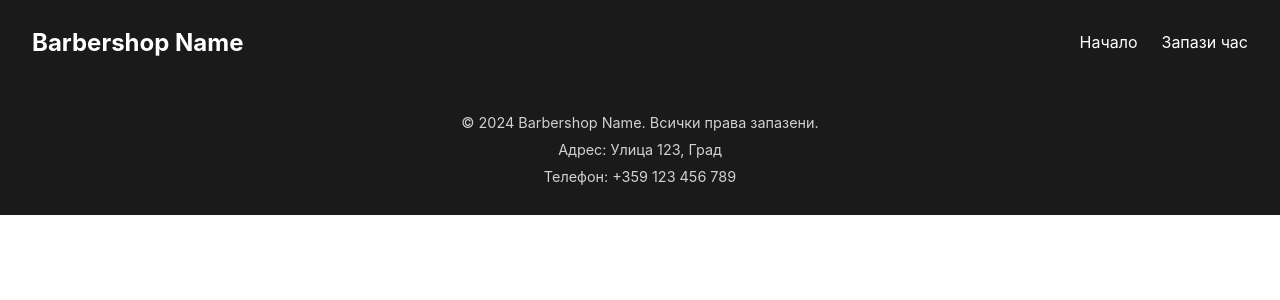
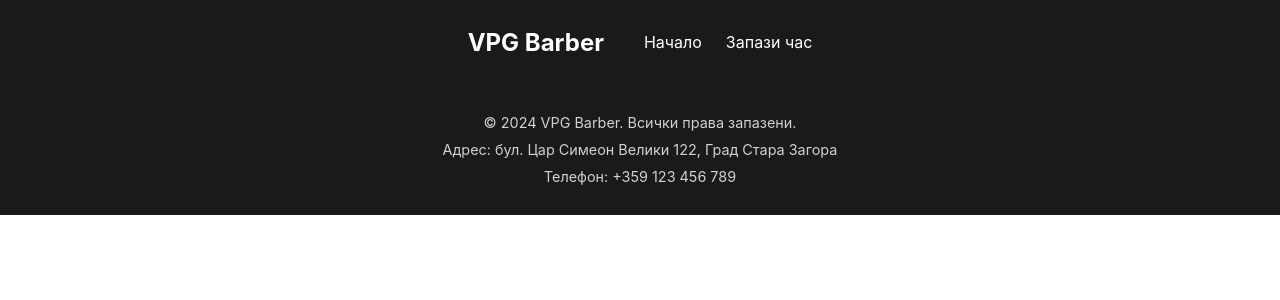
Before and after one commit to Dimitar32/vpg-barbershop, a React (Create React App) app: page /contact in a window 1280 px wide. Shown: the top 300 px of the page. Built offline with nearby package versions, Linux system fonts and the light colour scheme.

Commit message:
add calendly in the app

```diff
--- a/package.json
+++ b/package.json
@@ -7,6 +7,7 @@
     "@testing-library/react": "^13.4.0",
     "@testing-library/user-event": "^13.5.0",
     "react": "^18.3.1",
+    "react-calendly": "^4.3.1",
     "react-dom": "^18.3.1",
     "react-router-dom": "^6.27.0",
     "react-scripts": "5.0.1",
--- a/public/index.html
+++ b/public/index.html
@@ -24,7 +24,7 @@
       work correctly both with client-side routing and a non-root public URL.
       Learn how to configure a non-root public URL by running `npm run build`.
     -->
-    <title>React App</title>
+    <title>VPG Barber</title>
   </head>
   <body>
     <noscript>You need to enable JavaScript to run this app.</noscript>
--- a/src/components/Footer/Footer.jsx
+++ b/src/components/Footer/Footer.jsx
@@ -3,8 +3,8 @@ import './Footer.css';
 
 const Footer = () => (
   <footer className="footer">
-    <p>&copy; {new Date().getFullYear()} Barbershop Name. Всички права запазени.</p>
-    <p>Адрес: Улица 123, Град</p>
+    <p>&copy; {new Date().getFullYear()} VPG Barber. Всички права запазени.</p>
+    <p>Адрес: бул. Цар Симеон Велики 122, Град Стара Загора</p>
     <p>Телефон: +359 123 456 789</p>
   </footer>
 );
--- a/src/components/Header/Header.css
+++ b/src/components/Header/Header.css
@@ -1,6 +1,6 @@
 .header {
     display: flex;
-    justify-content: space-between;
+    justify-content: center;
     align-items: center;
     padding: 1rem 2rem;
     background-color: #1a1a1a; /* Тъмно сиво/черно */
--- a/src/components/Header/Header.jsx
+++ b/src/components/Header/Header.jsx
@@ -5,7 +5,7 @@ import './Header.css';
 const Header = () => (
   <header className="header">
     <div className="logo">
-      <h1>Barbershop Name</h1>
+      <h1>VPG Barber</h1>
     </div>
     <nav>
       <ul>
--- a/src/pages/Reservation/Reservation.jsx
+++ b/src/pages/Reservation/Reservation.jsx
@@ -0,0 +1,14 @@
+import React from 'react';
+import { InlineWidget } from 'react-calendly';
+
+const Reservation = () => {
+    return (
+        <div className="App">
+            <InlineWidget
+                url="https://calendly.com/dimitarivanov2525/meet-with-me"
+            />
+        </div>
+    );
+  };
+
+  export default Reservation;
```
Also changed, not shown: 1 other file (tests, documents, lock files or other folders).
